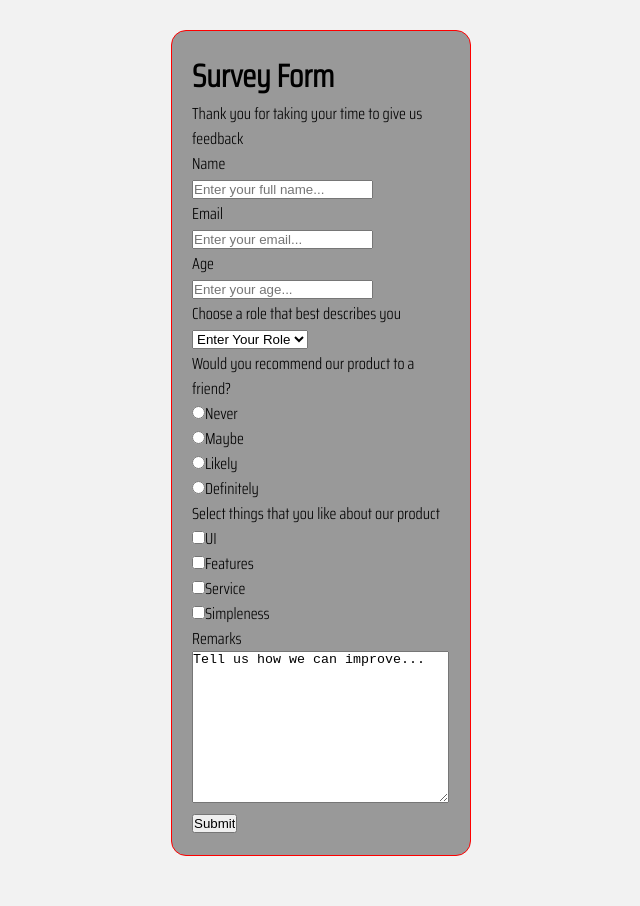
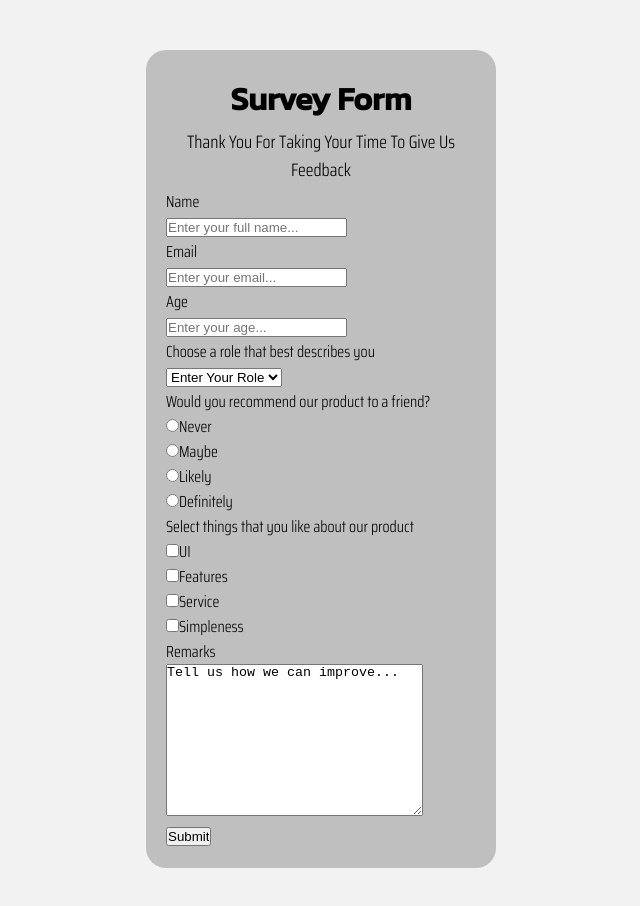
Before and after one commit to AElozinoLopez/survey-form, a plain HTML site: page index.html in a window 1280 px wide. Shown: the whole page, without its empty margins (319-959 px from the left). Drawn offline with Linux system fonts and the light colour scheme.

Commit message:
Added link to kanik font, and styled the h1 and paragraph elements.

```diff
--- a/css/styles.css
+++ b/css/styles.css
@@ -11,11 +11,24 @@ body {
 }
 
 .container {
-    border: 1px solid red;
-    width: 300px;
-    margin: 30px auto;
-    background-color: #999999;
+    width: 350px;
+    margin: 50px auto;
+    background-color: #bfbfbf;
     padding: 20px;
-    border-radius: 15px;
+    border-radius: 20px;
+}
+
+h1, p {
+    text-align: center;
+    margin: 5px auto;
 
 }
+
+h1 {
+    font-family: 'Kanit', sans-serif;
+}
+
+p {
+    font-size: 18px;
+    text-transform: capitalize;
+}
--- a/index.html
+++ b/index.html
@@ -7,6 +7,7 @@
         <meta name="viewport" content="width=device-width, initial-scale=1">
         <link rel="stylesheet" href="css/styles.css">
         <link href="https://fonts.googleapis.com/css2?family=Saira+Condensed:wght@200;300&display=swap" rel="stylesheet">
+        <link href="https://fonts.googleapis.com/css2?family=Kanit:wght@500&display=swap" rel="stylesheet">
         <title>Survey Form</title>
     </head>
     <body>
```
